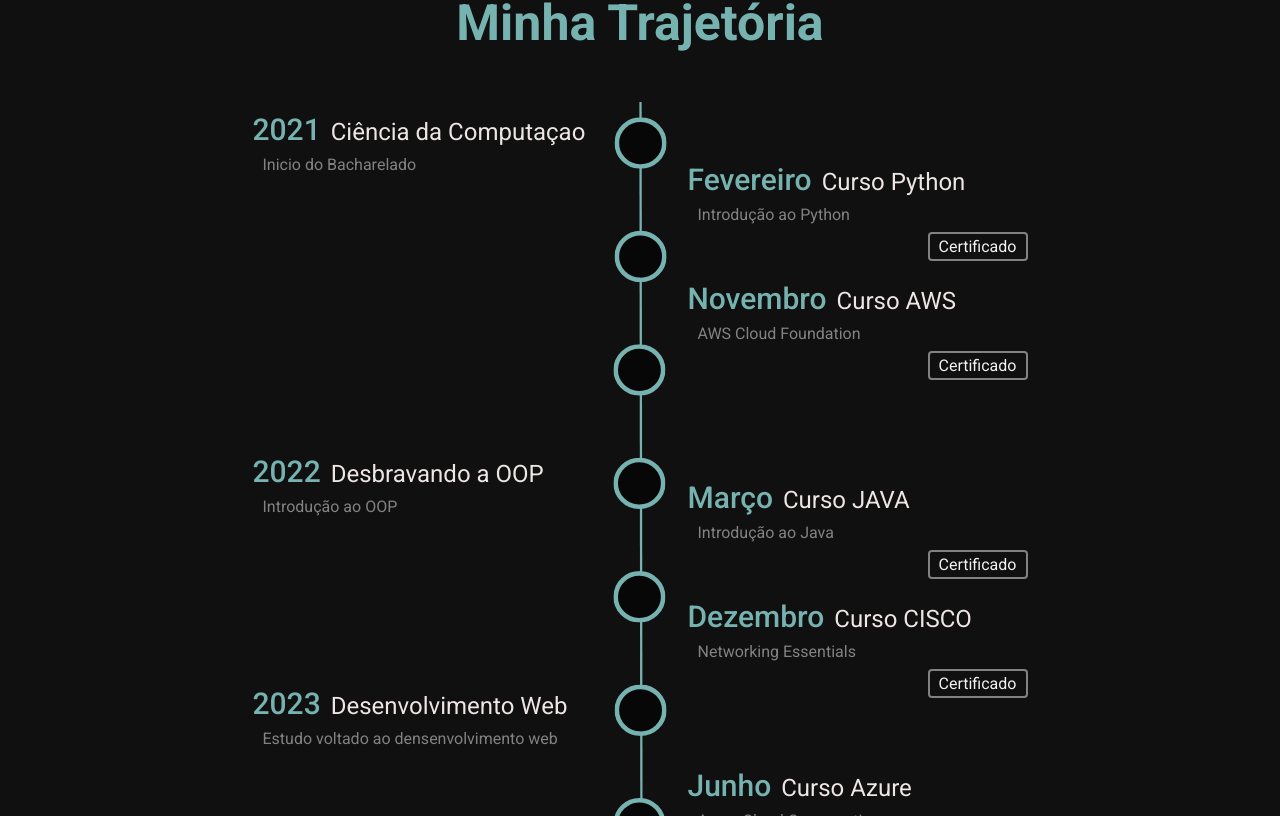
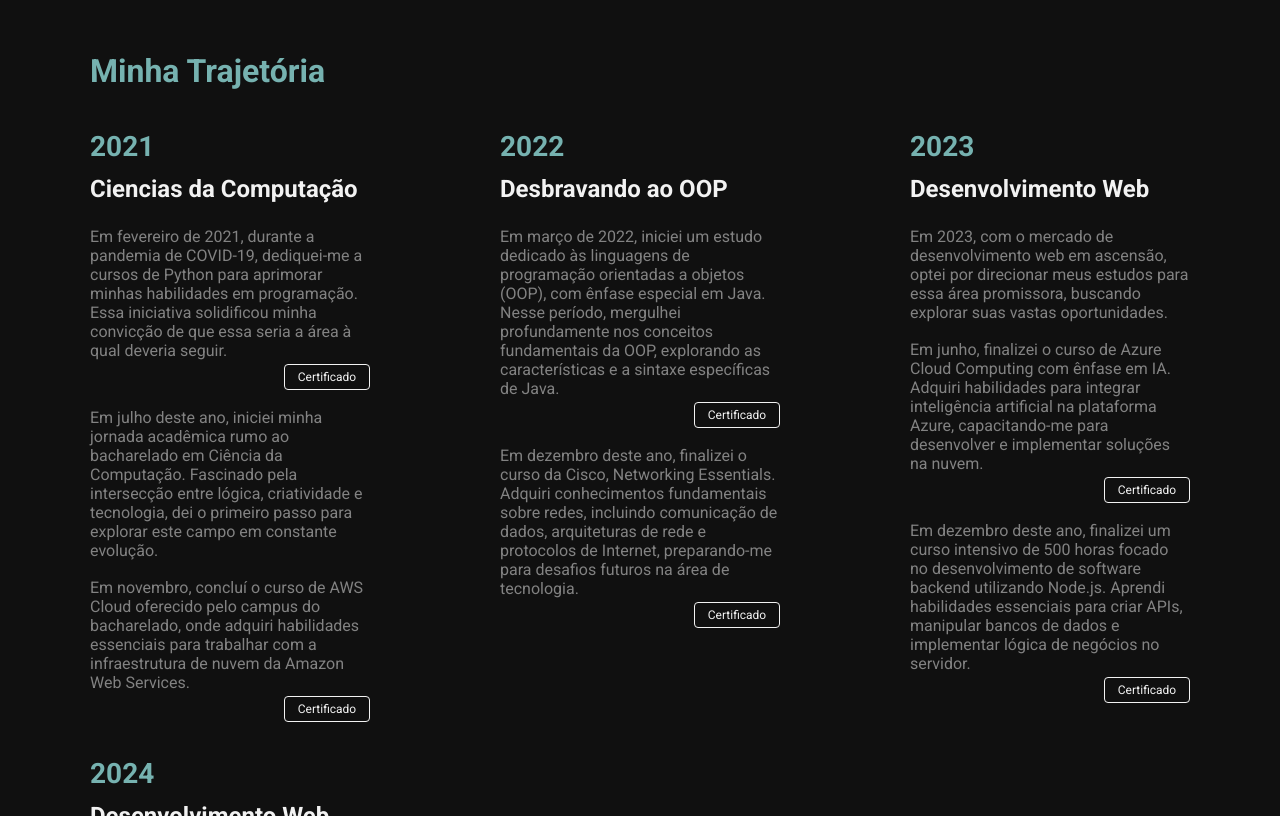
Before and after one commit to nsRenan/portfolio, a Next.js app: page / in a window 1280 px wide. Shown: the part 2244-3060 px from the top of the page. Built offline with nearby package versions, Linux system fonts and the light colour scheme.

Commit message:
Feature Trajetória

```diff
--- a/src/app/components/HistoriaCard/historiaCard.module.css
+++ b/src/app/components/HistoriaCard/historiaCard.module.css
@@ -1,130 +1,54 @@
-.card{
-  display: flex;
-  flex-direction: column;
-  gap: 8px;
-  padding: 10px 20px;
-  width: 380px;
+.card {
+  width: fit-content;
 }
 
-.ano {
-  font-size: 30px;
-  font-weight: 500;
+.card h3 {
+  font-size: 28px;
   color: var(--verde);
-  margin: 0px 10px 0px 0px;
-}
-.mes {
-  font-size: 30px;
-  font-weight: 500;
-  color: var(--verde);
-  margin: 0px 10px 0px 0px;
 }
 
-.titulo {
+.card h4 {
   font-size: 24px;
-  font-weight: 200;
-  color: #eee5e5;
+}
+.card ul {
+  list-style: none;
+}
+
+.descricaoCard {
+  margin-bottom: 10px;
 }
 
 .descricao {
   color: var(--cinza);
-  margin: 0px 10px;
+  font-size: 16px;
+  line-height: normal;
+  margin:  18px 0px 0px 0px;
+}
+.botao {
+  display: flex;
+  justify-content: flex-end;
+}
+.certificado {
+  display: flex;
+  width: 86px;
+  height: 26px;
+  color: var(--branco);
+  border: solid 1px var(--branco);
+  border-radius: 4px;
+  justify-content: center;
+  align-items: center;
+  font-size: 12px;
+  font-weight: 400;
+  margin-top: 4px;
 }
 
-.certificado {
-  background: transparent;
-  border-radius: 4px;
-  border: solid 2px var(--cinza);
-  width: 100px;
-  align-self: flex-end;
-  padding: 3px 0px;
-  display: flex;
-  align-items: center;
-  justify-content: center;
-  color: var(--branco);
-}
-
-
-@media (max-width: 900px){
-  .card{
-    width: 350px;
-  }
-  .ano {
-    font-size: 25px;
-    font-weight: 500;
-    color: var(--verde);
-    margin: 0px 6px 0px 0px;
-  }
-  .mes {
-    font-size: 25px;
-    font-weight: 500;
-    color: var(--verde);
-    margin: 0px 6px 0px 0px;
-  }
-
-  .titulo {
-    font-size: 20px;
-    font-weight: 200;
-    color: #eee5e5;
-  }
-  .descricao {
-    font-size: 14px;
+@media (max-width: 764px) {
+  .card h4 {
+    font-size: 22px;
   }
 }
-@media (max-width: 500px){
-  .card{
-    width: 300px;
-  }
-  .ano {
-    font-size: 22px;
-    font-weight: 500;
-    color: var(--verde);
-    margin: 0px 6px 0px 0px;
-  }
-  .mes {
-    font-size: 22px;
-    font-weight: 500;
-    color: var(--verde);
-    margin: 0px 6px 0px 0px;
-  }
-
-  .titulo {
-    font-size: 18px;
-    font-weight: 200;
-    color: #eee5e5;
-  }
-  .descricao {
-    font-size: 13.5px;
+@media (max-width: 584px) {
+  .card h4 {
+    font-size: 21.5px;
   }
 }
-@media (max-width: 425px){
-  .card{
-    width: 300px;
-  }
-  .ano {
-    font-size: 20px;
-    font-weight: 500;
-    color: var(--verde);
-    margin: 0px 6px 0px 0px;
-  }
-  .mes {
-    font-size: 20px;
-    font-weight: 500;
-    color: var(--verde);
-    margin: 0px 6px 0px 0px;
-  }
-
-  .titulo {
-    font-size: 15px;
-    font-weight: 200;
-    color: #eee5e5;
-  }
-  .descricao {
-    font-size: 13px;
-  }
-}
-
-@media (max-width: 376px){
-  .descricao {
-    margin: 0px;
-  }
-}
--- a/src/app/components/HistoriaCard/index.tsx
+++ b/src/app/components/HistoriaCard/index.tsx
@@ -1,33 +1,40 @@
 import Link from "next/link";
 import styles from "./historiaCard.module.css";
 
-interface trajetoriProps {
-  ano?: string;
-  mes?: string;
+interface momento {
+  descricao: string;
+  certificado?: string;
+}
+interface momentosProps {
+  ano: string;
   titulo: string;
-  conteudo?: string;
-  descricao: string;
+  descricao: momento[];
 }
-export function HistoriaCard({
-  titulo,
-  mes,
-  ano,
-  conteudo,
-  descricao,
-}: trajetoriProps) {
+export function HistoriaCard({ titulo, ano, descricao }: momentosProps) {
   return (
     <div className={styles.card}>
+      <h3>{ano}</h3>
+      <h4>{titulo}</h4>
       <div>
-        {ano ? <span className={styles.ano}>{ano}</span> : null}
-        {mes ? <span className={styles.ano}>{mes}</span> : null}
-        <span className={styles.titulo}>{titulo}</span>
+        <ul>
+          {descricao.map((momento, index) => (
+            <li className={styles.descricaoCard} key={index}>
+              <p className={styles.descricao}>{momento.descricao}</p>
+              <div className={styles.botao}>
+                {momento.certificado && (
+                  <Link
+                    className={styles.certificado}
+                    target="_blank"
+                    href={momento.certificado}
+                  >
+                    Certificado
+                  </Link>
+                )}
+              </div>
+            </li>
+          ))}
+        </ul>
       </div>
-      <p className={styles.descricao}>{descricao}</p>
-      {conteudo ? (
-          <Link  className={styles.certificado} target="_blank" href={conteudo}>
-            Certificado
-          </Link>
-      ) : null}
     </div>
   );
 }
--- a/src/app/components/Trajetoria/Mobile/index.tsx
+++ /dev/null
@@ -1,91 +0,0 @@
-import Image from "next/image";
-import { HistoriaCard } from "../../HistoriaCard";
-import styles from "./trajetoria.module.css";
-import timeLine from "/public/timeLine.svg";
-
-interface historia {
-  ano?: string;
-  mes?: string;
-  titulo: string;
-  descricao: string;
-  conteudo?: string;
-}
-
-const historias: historia[] = [
-  {
-    ano: "2021",
-    titulo: "Ciência da Computaçao",
-    descricao: "Inicio do Bacharelado",
-  },
-  {
-    mes: "Fevereiro",
-    titulo: "Curso Python",
-    conteudo: "/certificados/certificado_python.pdf",
-    descricao: "Introdução ao Python",
-  },
-  {
-    mes: "Novembro",
-    titulo: "Curso AWS",
-    conteudo: "/certificados/certificado_aws.pdf",
-    descricao: "AWS Cloud Foundation",
-  },
-  {
-    ano: "2022",
-    titulo: "Desbravando a OOP",
-    descricao: "Introdução ao OOP",
-},
-{
-  mes: "Março",
-  titulo: "Curso JAVA",
-  conteudo: "/certificados/certificado_java.pdf",
-  descricao: "Introdução ao Java",
-},
-{
-  mes: "Dezembro",
-  titulo: "Curso CISCO",
-  conteudo: "/certificados/certificado_cisco.pdf",
-  descricao: "Networking Essentials",
-},
-  {
-    ano: "2023",
-    titulo: "Desenvolvimento Web",
-    descricao: "Estudo voltado ao Desenvolvimento Web",
-  },
-  {
-    mes: "Junho",
-    titulo: "Curso Azure",
-    conteudo: "/certificados/certificado_azure.pdf",
-    descricao: "Azure Cloud Computing",
-  },
-  {
-    mes: "Dezembro",
-    titulo: "Curso Node.js",
-    conteudo: "/certificados/certificado_cubos.pdf",
-    descricao: "Curso BackEnd em Node.js",
-  },
-];
-
-export default function TrajetoriaMobile() {
-  return (
-    <div className={styles.conteinerTrajetoria}>
-      <h2> Minha Trajetória</h2>
-      <div className={styles.formato}>
-        <Image src={timeLine} width={55} className={styles.timeLine} alt={""}/>
-      <div className={styles.capsulaTrajetoria}>
-        {historias.map((historia) => (
-          <div key={historia.titulo} className={styles.card}>
-            <HistoriaCard
-              ano={historia.ano}
-              mes={historia.mes}
-              titulo={historia.titulo}
-              descricao={historia.descricao}
-              conteudo={historia.conteudo}
-              key={historia.titulo}
-            />
-          </div>
-        ))}
-      </div>
-      </div>
-    </div>
-  );
-}
--- a/src/app/components/Trajetoria/index.tsx
+++ b/src/app/components/Trajetoria/index.tsx
@@ -1,85 +1,87 @@
-import Image from "next/image";
 import { HistoriaCard } from "../HistoriaCard";
 import styles from "./trajetoria.module.css";
-import timeLine from "/public/timeLine.svg";
 
+const momentos = [
+  {
+    ano: "2021",
+    titulo: "Ciencias da Computação",
+    descricao: [
+      {
+        descricao:
+          "Em fevereiro de 2021, durante a pandemia de COVID-19, dediquei-me a cursos de Python para aprimorar minhas habilidades em programação. Essa iniciativa solidificou minha convicção de que essa seria a área à qual deveria seguir.",
+        certificado: "/certificados/certificado_python.pdf",
+      },
+      {
+        descricao:
+          "Em julho deste ano, iniciei minha jornada acadêmica rumo ao bacharelado em Ciência da Computação. Fascinado pela intersecção entre lógica, criatividade e tecnologia, dei o primeiro passo para explorar este campo em constante evolução.",
+      },
+      {
+        descricao: "Em novembro, concluí o curso de AWS Cloud oferecido pelo campus do bacharelado, onde adquiri habilidades essenciais para trabalhar com a infraestrutura de nuvem da Amazon Web Services.",
+        certificado: "/certificados/certificado_aws.pdf"
+      }
+    ],
+  },
+  {
+    ano: "2022",
+    titulo: "Desbravando ao OOP",
+    descricao: [
+      {
+        descricao: "Em março de 2022, iniciei um estudo dedicado às linguagens de programação orientadas a objetos (OOP), com ênfase especial em Java. Nesse período, mergulhei profundamente nos conceitos fundamentais da OOP, explorando as características e a sintaxe específicas de Java.",
+        certificado: "/certificados/certificado_java.pdf"
+      },
+      {
+        descricao: "Em dezembro deste ano, finalizei o curso da Cisco, Networking Essentials. Adquiri conhecimentos fundamentais sobre redes, incluindo comunicação de dados, arquiteturas de rede e protocolos de Internet, preparando-me para desafios futuros na área de tecnologia.",
+        certificado: "/certificados/certificado_cisco.pdf"
+      }
+    ]
+  },
+  {
+    ano: "2023",
+    titulo: "Desenvolvimento Web",
+    descricao: [
+      {
+        descricao: "Em 2023, com o mercado de desenvolvimento web em ascensão, optei por direcionar meus estudos para essa área promissora, buscando explorar suas vastas oportunidades."
+      },
+      {
+        descricao: "Em junho, finalizei o curso de Azure Cloud Computing com ênfase em IA. Adquiri habilidades para integrar inteligência artificial na plataforma Azure, capacitando-me para desenvolver e implementar soluções na nuvem.",
+        certificado: "/certificados/certificado_azure.pdf"
+      },
+      {
+        descricao: "Em dezembro deste ano, finalizei um curso intensivo de 500 horas focado no desenvolvimento de software backend utilizando Node.js. Aprendi habilidades essenciais para criar APIs, manipular bancos de dados e implementar lógica de negócios no servidor.",
+        certificado: "/certificados/certificado_cubos.pdf"
+      },
+    ]
+  },
+  {
+    ano: "2024",
+    titulo: "Desenvolvimento Web",
+    descricao: [
+      {
+        descricao: "Em 2024, tenho priorizado meu estudo em JavaScript, dedicando tempo para explorar suas bibliotecas e frameworks. Estou empenhado em aprofundar meu conhecimento e habilidades nessa linguagem versátil e em constante evolução."
+      },
+      {
+        descricao: "Em janeiro, dediquei-me a aprender TypeScript e a utilizar o framework Next.js para desenvolver meu primeiro portfólio. Essa experiência proporcionou-me a oportunidade de explorar as vantagens do TypeScript e aplicar os recursos avançados do Next.js na criação de uma aplicação web robusta e dinâmica."
+      }
+    ]
+  },
+];
 
 export default function Trajetoria() {
   return (
     <div className={styles.conteinerTrajetoria}>
-      <h2> Minha Trajetória</h2>
-      <div className={styles.capsulaTrajetoria}>
-        <div className={styles.esquerda}>
+      <h2 className={styles.titulo}> Minha Trajetória</h2>
+      <div  className={styles.trajetoriaCard}>
+      {momentos.map((trajeto) => (
+        <div className={styles.card}>
           <HistoriaCard
-            ano={"2021"}
-            key={'universidade'}
-            titulo={"Ciência da Computaçao"}
-            descricao="Inicio do Bacharelado"
-          />
-          <div className={styles.espaco} style={{ height: 260 }}></div>
-          <HistoriaCard
-            ano={"2022"}
-            key={'oop'}
-            titulo={"Desbravando a OOP"}
-            descricao="Introdução ao OOP"
-          />
-          <div className={styles.espaco} style={{ height: 150 }}></div>
-          <HistoriaCard
-            ano={"2023"}
-            key={'web'}
-            titulo={"Desenvolvimento Web"}
-            descricao="Estudo voltado ao densenvolvimento web"
+            ano={trajeto.ano}
+            titulo={trajeto.titulo}
+            descricao={trajeto.descricao}
+            key={trajeto.titulo}
           />
         </div>
-        <Image src={timeLine} width={55} alt={"timeLine"} />
-        <div>
-          <div className={styles.espaco} style={{ height: 50 }}></div>
-          <HistoriaCard
-            mes={"Fevereiro"}
-            key={'cursoPython'}
-            titulo={"Curso Python"}
-            conteudo="/certificados/certificado_python.pdf"
-            descricao="Introdução ao Python"
-          />
-          <HistoriaCard
-            mes={"Novembro"}
-            key={'cursoAws'}
-            titulo={"Curso AWS"}
-            conteudo="/certificados/certificado_aws.pdf"
-            descricao="AWS Cloud Foundation"
-          />
-          <div className={styles.espaco} style={{ height: 80 }}></div>
-          <HistoriaCard
-            mes={"Março"}
-            key={'cursoJava'}
-            titulo={"Curso JAVA"}
-            conteudo="/certificados/certificado_java.pdf"
-            descricao="Introdução ao Java"
-          />
-          <HistoriaCard
-            mes={"Dezembro"}
-            key={'cursoCisco'}
-            titulo={"Curso CISCO"}
-            conteudo="/certificados/certificado_cisco.pdf"
-            descricao="Networking Essentials"
-          />
-          <div className={styles.espaco} style={{ height: 50 }}></div>
-          <HistoriaCard
-            mes={"Junho"}
-            key={"cursoAzure"}
-            titulo={"Curso Azure"}
-            conteudo="/certificados/certificado_azure.pdf"
-            descricao="Azure Cloud Commputing"
-          />
-          <HistoriaCard
-            mes={"Dezembro"}
-            key={"cursoNode"}
-            titulo={"Curso Node.js"}
-            conteudo="/certificados/certificado_cubos.pdf"
-            descricao="Curso BackEnd em Node.js"
-          />
-        </div>
+      ))}
       </div>
-    </div>
+      </div>
   );
 }
--- a/src/app/components/Trajetoria/trajetoria.module.css
+++ b/src/app/components/Trajetoria/trajetoria.module.css
@@ -1,41 +1,69 @@
 .conteinerTrajetoria {
-  width: 100vh;
-  display: flex;
-  justify-content: center;
-  margin: 3rem auto;
-  padding-left: 1.5rem;
-  padding-right: 1.5rem;
-  margin-bottom: 8rem;
-  gap: 180px;
-  /* padding: 20px 10px; */
+  margin: 106px 120px;
 }
 
-.conteinerTrajetoria h2 {
-  font-size: 50px;
-  color: var(--verde);
+.trajetoriaCard {
+  display: grid;
+  grid-template-columns: repeat(auto-fill, 300px);
+  gap: 25px;
+  justify-content: space-between;
 }
 
-.capsulaTrajetoria {
-  display: flex;
-  justify-content: center;
+.titulo {
+  font-size: 32px;
+  color: var(--verde);
+  margin-bottom: 40px;
 }
 
+@media (max-width: 1520px) {
+  .conteinerTrajetoria {
+    margin: 106px 100px;
+  }
+  .trajetoriaCard {
+    grid-template-columns: repeat(auto-fill, 280px);
+  }
+}
+@media (max-width: 1400px) {
+  .conteinerTrajetoria {
+    margin: 106px 90px;
+  }
+}
+@media (max-width: 764px) {
+  .trajetoriaCard {
+    grid-template-columns: repeat(auto-fill, 260px);
+  }
+  .conteinerTrajetoria {
+    margin: 70px 50px;
+  }
+}
+@media (max-width: 644px) {
 
-.esquerda {
-  display: flex;
-  flex-direction: column;
+  .conteinerTrajetoria {
+    margin: 50px 20px;
+  }
 }
+@media (max-width: 584px) {
+  .trajetoriaCard {
+    grid-template-columns: repeat(auto-fill, 240px);
+  }
 
+}
+@media (max-width: 584px) {
+  .trajetoriaCard {
+    grid-template-columns: repeat(auto-fill, 300px);
+    justify-content: center;
+  }
 
-@media (max-width: 1300px){
-.conteinerTrajetoria{
-  flex-direction: column;
-  align-items: center;
-  gap: 50px;
 }
+@media (max-width: 310px) {
+  .trajetoriaCard {
+    grid-template-columns: repeat(auto-fill, 260px);
+  }
+  .conteinerTrajetoria{
+    margin: 30px 10px;
+  }
+  .titulo {
+    font-size: 30px;
+  }
+
 }
-@media (max-width: 950px){
-.conteinerTrajetoria {
-  width: fit-content;
-}
-}
--- a/src/app/page.tsx
+++ b/src/app/page.tsx
@@ -5,14 +5,13 @@ import { Sobre } from "./components/Sobre";
 import { Seta } from "./components/Seta";
 import { Carrossel } from "./components/Carrossel";
 import Trajetoria from "./components/Trajetoria";
-import TrajetoriaMobile from "./components/Trajetoria/Mobile";
 
 export default function Home() {
   return (
     <main className={styles.main}>
       <section className={styles.section}>
         <Conteiner>
-          <div>
+          <div className={styles.apresentacao}>
             <h4>Olá, me chamo</h4>
             <h1>Renan Nobre</h1>
             <h3>Desenvolvedor FullStack</h3>
@@ -33,15 +32,10 @@ export default function Home() {
         <Seta />
       </div>
       <section id="projetos">
-      <Carrossel />
+        <Carrossel />
       </section>
       <section id="trajetoria">
-      <div className={styles.trajetoria}>
-      <Trajetoria  />
-      </div>
-      <div className={styles.trajetoriaMobile}>
-      <TrajetoriaMobile/>
-      </div>
+        <Trajetoria />
       </section>
     </main>
   );
```
Also changed, not shown: src/app/components/Trajetoria/Mobile/trajetoria.module.css (deleted, +0 -60 lines), src/app/page.module.css (+28 -23 lines).
